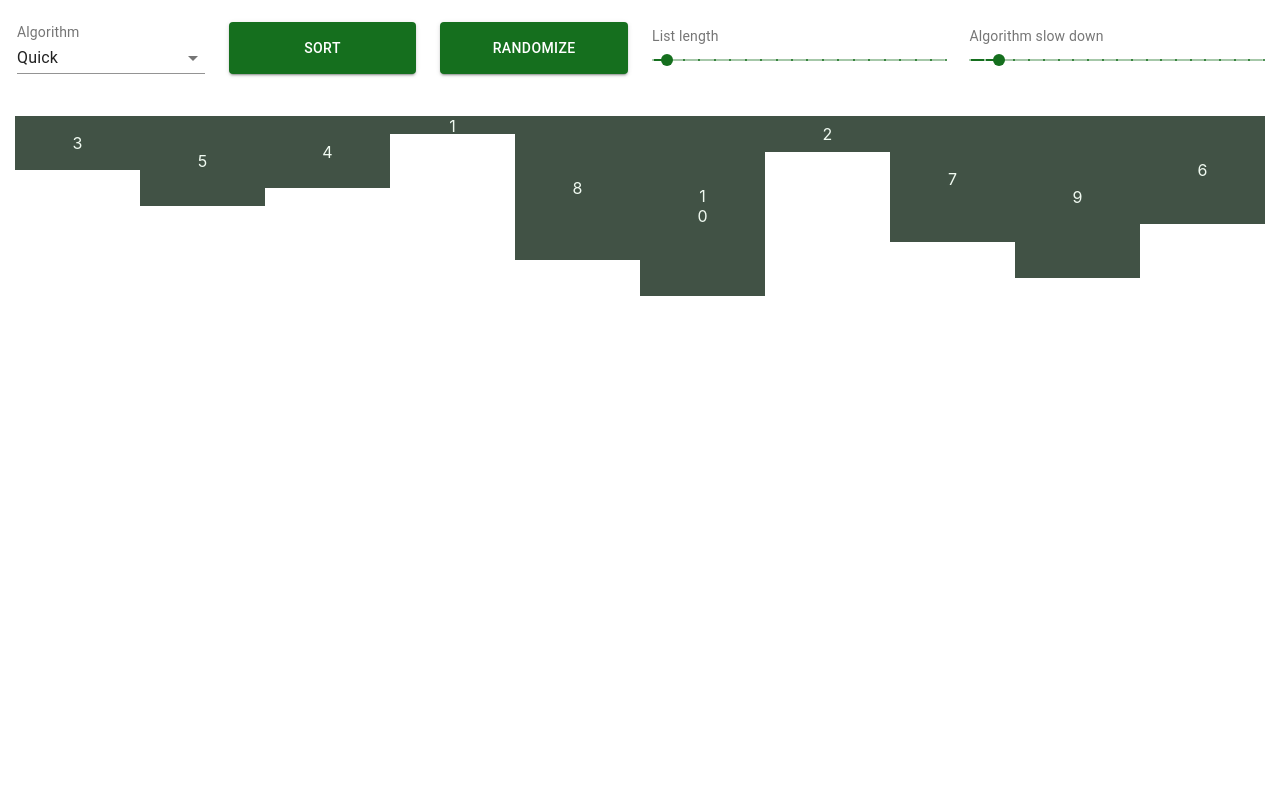
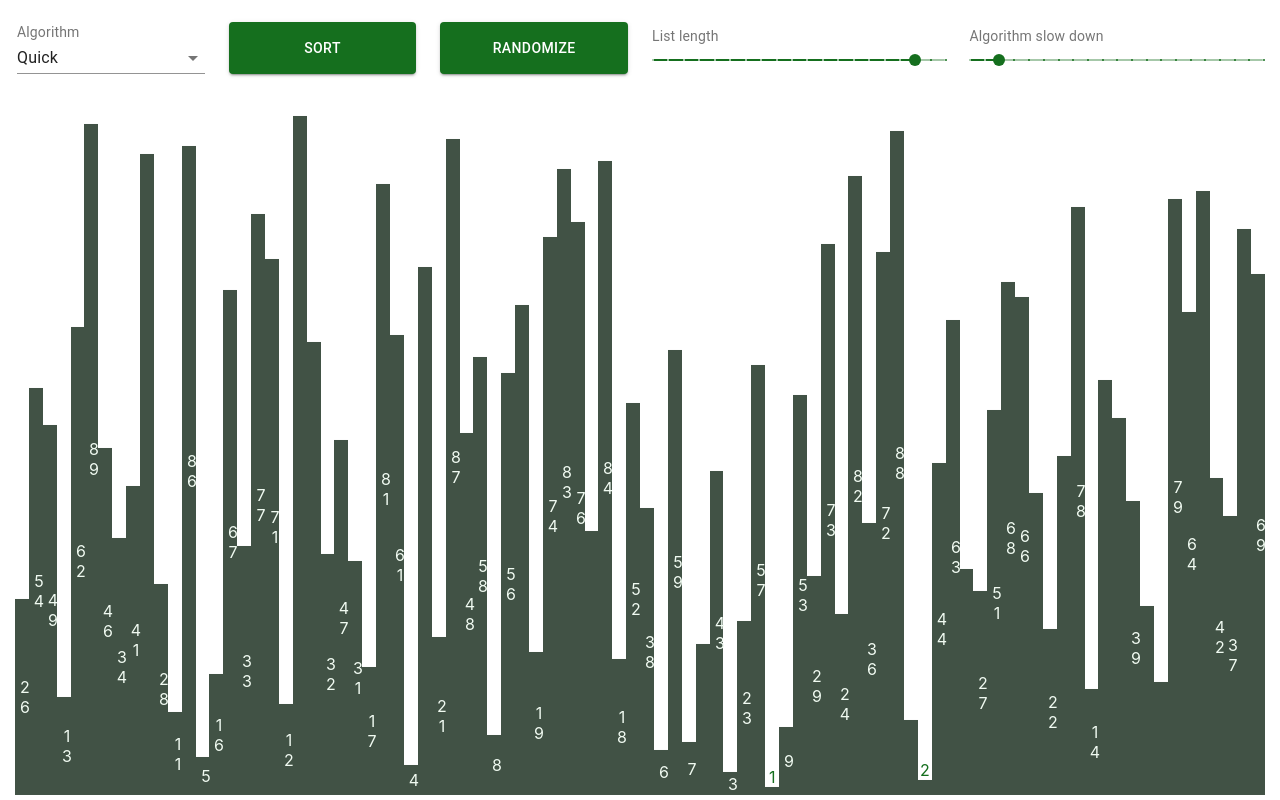
Before and after one commit to bertdk/sortox-app, a React (Create React App) app: page / in a window 1280 px wide. Built offline with nearby package versions, Linux system fonts and the light colour scheme.

Commit message:
fix: numbers in the bar and bar start at bottom

```diff
--- a/src/components/Bar/Bar.component.tsx
+++ b/src/components/Bar/Bar.component.tsx
@@ -1,16 +1,35 @@
-import React from 'react'
+import React, { useEffect, useRef, useState } from 'react'
 import cx from 'classnames'
 import s from './bar.module.scss'
-import { Tile } from './Tile.component'
-import { Item } from 'contracts/representations/item.representation'
+import { BarState } from 'contracts/enums/BarStatus.enum'
+import { NumberBar } from './NumberBar.component'
 
-export const Bar = ({ number, state }: Item) => {
+interface Props {
+  number: number
+  state: BarState
+  max: number
+}
+
+export const Bar = ({ number, state, max }: Props) => {
+  const [height, setHeight] = useState(0)
+  const refBar = useRef<HTMLDivElement>(null)
+
+  useEffect(() => {
+    setHeight(() => (number / max) * 100)
+  }, [max, number])
+
   return (
-    <div className={cx(s.bar)}>
-      <div className={cx(s.number)}>{number}</div>
-      {[...Array(number)].map((n, i) => (
-        <Tile key={i} state={state} />
-      ))}
+    <div
+      className={cx(
+        s.bar,
+        state === BarState.Done && s.done,
+        state === BarState.Current && s.current,
+        state === BarState.Pivot && s.pivot
+      )}
+      style={{ height: height + '%' }}
+      ref={refBar}
+    >
+      <NumberBar refParent={refBar} number={number} height={height} />
     </div>
   )
 }
--- /dev/null
+++ b/src/components/Bar/NumberBar.component.tsx
@@ -0,0 +1,28 @@
+import React, { useEffect, useState } from 'react'
+import cx from 'classnames'
+import s from './bar.module.scss'
+
+interface Props {
+  number: number
+  refParent: React.RefObject<HTMLDivElement>
+  height: number
+}
+
+export const NumberBar = ({ refParent, number, height }: Props) => {
+  const [isToShort, setIsToShort] = useState(false)
+  const [isToSmall, setIsToSmall] = useState(false)
+  const widthOfOneChar = 10
+  const heightOfOneChar = 18
+
+  useEffect(() => {
+    const countChars = number.toString().length
+    const dimension = refParent?.current?.getBoundingClientRect() as DOMRect
+    const small = widthOfOneChar * countChars > dimension.width && !!(number % 5 === 0)
+    const short = heightOfOneChar * countChars > dimension.height
+    console.log(number, number % 5, number % 5 === 0, small, short)
+    setIsToSmall(() => small)
+    setIsToShort(() => short)
+  }, [refParent, number, height])
+
+  return <div className={cx(s.number, (isToShort || isToSmall) && s.dark)}>{isToSmall ? '' : number}</div>
+}
--- a/src/components/Bar/Tile.component.tsx
+++ /dev/null
@@ -1,19 +0,0 @@
-import React from 'react'
-import cx from 'classnames'
-import s from './tile.module.scss'
-import { BarState } from 'contracts/enums/BarStatus.enum'
-
-interface Props {
-  state: BarState
-}
-
-export const Tile = ({ state }: Props) => (
-  <div
-    className={cx(
-      s.tile,
-      state === BarState.Done && s.done,
-      state === BarState.Current && s.current,
-      state === BarState.Pivot && s.pivot
-    )}
-  />
-)
--- a/src/components/Bar/bar.module.scss
+++ b/src/components/Bar/bar.module.scss
@@ -1,23 +1,40 @@
 @import 'styles/style.module.scss';
 
 .bar {
+  background-color: $todo;
   display: flex;
   flex-direction: column;
+  min-width: 1px;
   position: relative;
   width: 100%;
 
+  &.done {
+    background-color: $done;
+  }
+
+  &.current {
+    background-color: $current;
+  }
+
+  &.pivot {
+    background-color: $pivot;
+  }
+
   .number {
-    bottom: 0;
     color: $primary-light;
-    left: 0;
     margin: auto;
-    position: absolute;
-    right: 0;
     text-align: center;
     text-orientation: upright;
-    top: 0;
-    width: fit-content;
+    transform: scaleY(-1);
     writing-mode: vertical-lr;
-    z-index: 1;
+    z-index: 10;
+
+    &.dark {
+      color: $primary;
+      margin: 0 auto;
+      position: relative;
+      top: 100%;
+      writing-mode: horizontal-tb;
+    }
   }
 }
--- a/src/components/Bar/tile.module.scss
+++ /dev/null
@@ -1,19 +0,0 @@
-@import 'styles/style.module.scss';
-
-.tile {
-  background-color: $todo;
-  min-height: 18px;
-  width: 100%;
-
-  &.done {
-    background-color: $done;
-  }
-
-  &.current {
-    background-color: $current;
-  }
-
-  &.pivot {
-    background-color: $pivot;
-  }
-}
--- a/src/components/Controls/Controls.component.tsx
+++ b/src/components/Controls/Controls.component.tsx
@@ -48,7 +48,7 @@ export const Controls = ({
       </Grid>
       <Grid item className={cx(s.item)} xs={6} sm={4} md={2}>
         <div className={s.control}>
-          <Button variant="contained" color="primary" onClick={onSort} disabled={!enableControls} fullWidth>
+          <Button variant="contained" color="primary" onClick={onSort} disabled={!enableControls} fullWidth id="control-sort-run">
             Sort
           </Button>
         </div>
--- a/src/components/Dashboard/Dashboard.component.tsx
+++ b/src/components/Dashboard/Dashboard.component.tsx
@@ -17,7 +17,7 @@ import { shellSort } from 'algorithms/sort/shell.sort.algo'
 export const Dashboard = () => {
   const defaults = {
     speed: 100,
-    length: 10,
+    length: 90,
     algorithm: AlgorithmsEnum.quick,
   }
   const [list, setList] = useState([] as Item[])
--- a/src/components/List/List.component.tsx
+++ b/src/components/List/List.component.tsx
@@ -11,7 +11,7 @@ interface Props {
 export const List = ({ list }: Props) => (
   <div className={cx(s.list)}>
     {list.map(({ number, state }, i) => (
-      <Bar key={i} number={number} state={state} />
+      <Bar key={i} number={number} state={state} max={list.length} />
     ))}
   </div>
 )
--- a/src/components/List/list.module.scss
+++ b/src/components/List/list.module.scss
@@ -5,4 +5,6 @@
   margin: 5px 15px;
   max-height: 100%;
   max-width: 100%;
+  transform: scaleY(-1);
+  $breakpoint-tablet: 768px;
 }
```
Also changed, not shown: 1 other file (tests, documents, lock files or other folders).
